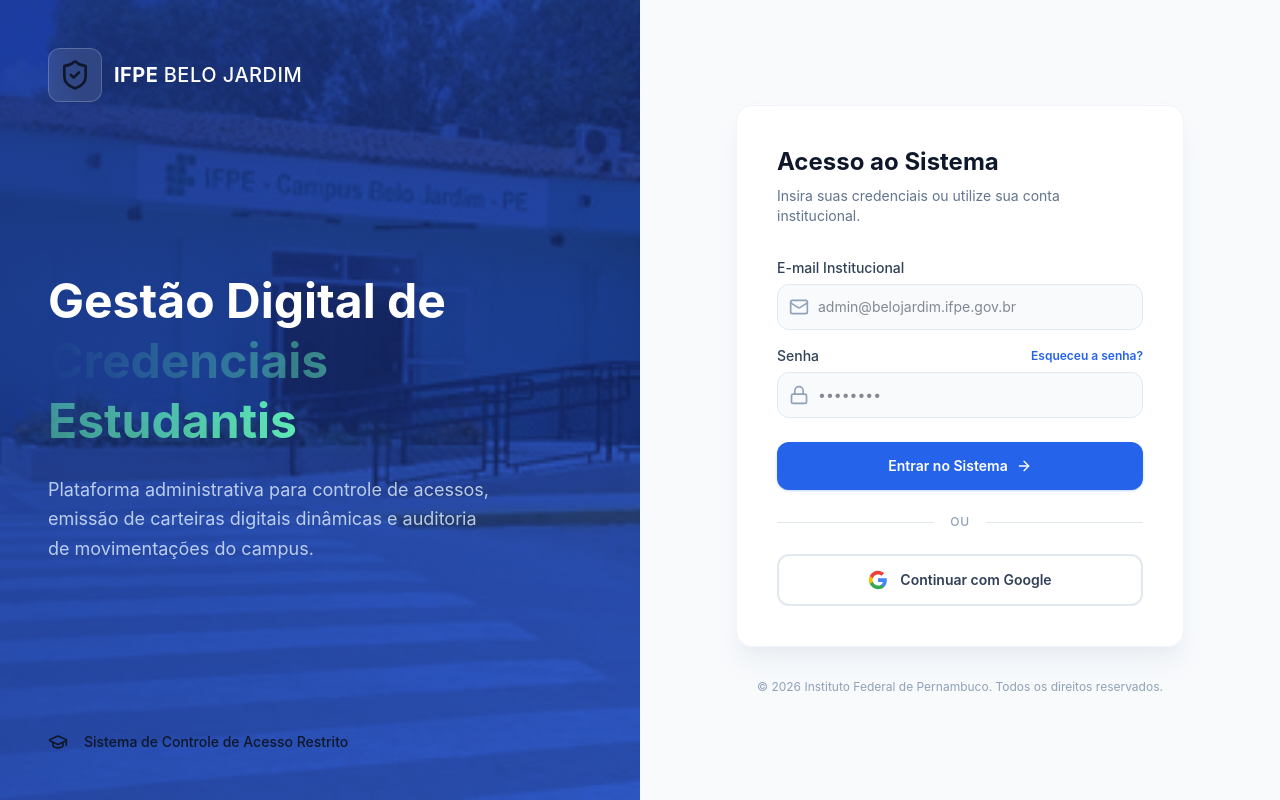
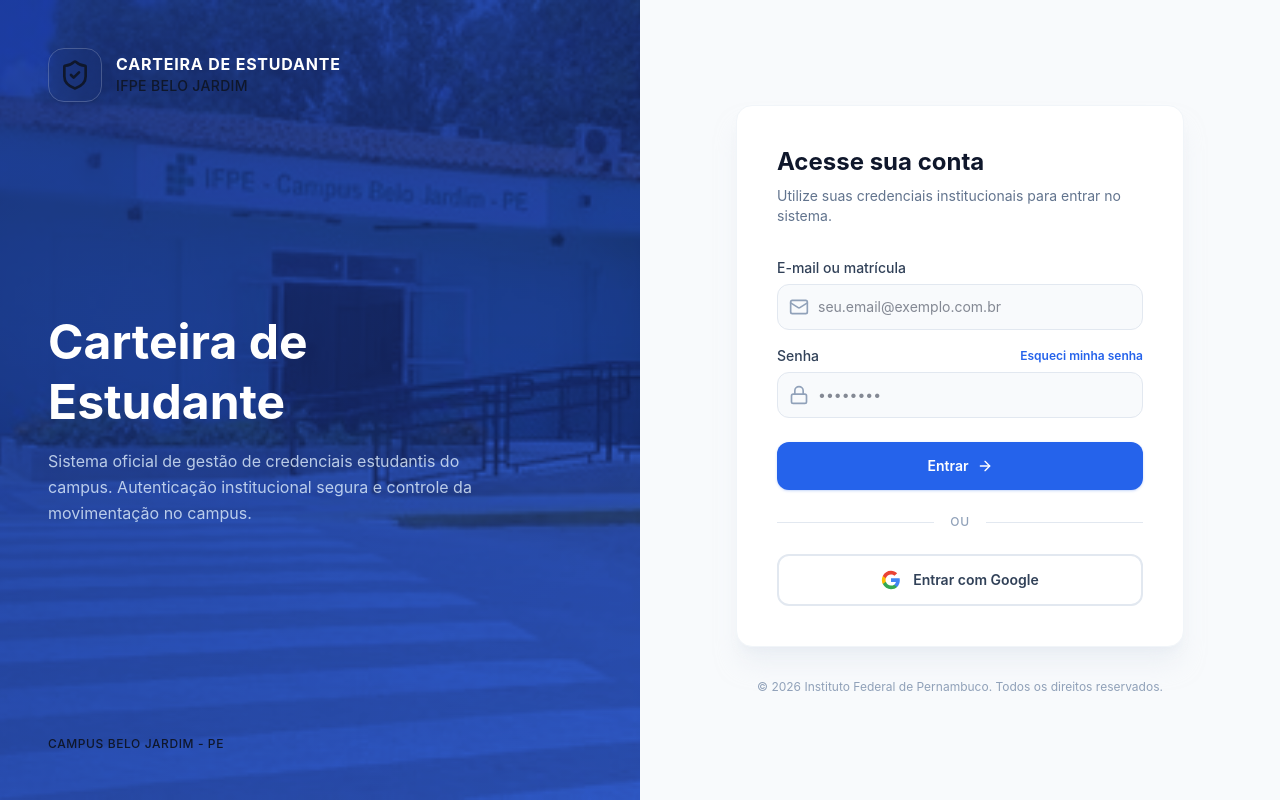
Before and after one commit to ifpebj-ti/carteira-estudante, a Next.js app in the folder frontend/: page / in a window 1280 px wide. Built offline with nearby package versions, Linux system fonts and the light colour scheme.

Commit message:
fix: adjust the login page design

```diff
--- a/frontend/app/page.tsx
+++ b/frontend/app/page.tsx
@@ -1,83 +1,90 @@
 'use client';
 
-import { ShieldCheck, GraduationCap, Mail, Lock, ArrowRight } from 'lucide-react';
+import { ShieldCheck, Mail, Lock, ArrowRight } from 'lucide-react';
 
 export default function LoginPage() {
   return (
-    <div className="min-h-screen w-full flex flex-col md:flex-row bg-slate-50 overflow-hidden">
+    <div className="min-h-screen w-full flex flex-col md:flex-row bg-slate-900 overflow-x-hidden">
 
-      {/* Lado Esquerdo - Branding (Escondido no celular, ocupa 50% no desktop) */}
-      <div className="hidden md:flex md:w-1/2 bg-primary-900 relative flex-col justify-between p-12 overflow-hidden">
+      {/* Lado Esquerdo - Branding (Visível APENAS no Desktop) */}
+      <div className="hidden md:flex md:w-1/2 bg-primary-900 relative flex-col justify-between p-12 overflow-hidden shrink-0 min-h-screen">
 
-        {/* Imagem de Fundo do Campus com opacidade ajustada e gradiente */}
+        {/* Imagem de Fundo do Campus com opacidade e gradiente */}
         <div
           className="absolute inset-0 z-0 opacity-60 bg-cover bg-center bg-no-repeat mix-blend-overlay"
           style={{ backgroundImage: "url('/ifpe_belo_jardim.jpeg')" }}
         ></div>
         <div className="absolute inset-0 z-0 bg-gradient-to-br from-primary-900/60 to-primary-950/70"></div>
 
-        <div className="relative z-10 flex items-center gap-3">
-          <div className="bg-white/10 p-2.5 rounded-xl border border-white/20 backdrop-blur-sm">
-            <ShieldCheck className="w-8 h-8 text-primary-300" />
+        {/* Bloco de Identificação */}
+        <div className="relative z-10 flex items-center gap-3.5">
+          <div className="bg-primary-950/40 p-2.5 rounded-2xl border border-white/20 backdrop-blur-md shadow-lg shrink-0">
+            <ShieldCheck className="w-8 h-8 text-primary-200" />
           </div>
-          <span className="text-xl font-bold text-white tracking-wide uppercase">
-            IFPE <span className="text-primary-300 font-medium">Belo Jardim</span>
-          </span>
+          <div>
+            <h1 className="text-white font-bold tracking-wider text-base uppercase leading-tight">
+              CARTEIRA DE ESTUDANTE
+            </h1>
+            <p className="text-primary-200 font-medium text-sm tracking-wide uppercase mt-0.5">
+              IFPE BELO JARDIM
+            </p>
+          </div>
         </div>
 
-        <div className="relative z-10 max-w-md">
-          <h1 className="text-4xl lg:text-5xl font-bold text-white leading-tight mb-6">
-            Gestão Digital de <br/>
-            <span className="text-transparent bg-clip-text bg-gradient-to-r from-primary-200 to-emerald-300">
-              Credenciais Estudantis
-            </span>
-          </h1>
-          <p className="text-primary-100/80 text-lg leading-relaxed">
-            Plataforma administrativa para controle de acessos, emissão de carteiras digitais dinâmicas e auditoria de movimentações do campus.
+        {/* Texto descritivo central */}
+        <div className="relative z-10 max-w-md my-auto py-10">
+          <h2 className="text-4xl lg:text-5xl font-bold text-white leading-tight mb-4">
+            Carteira de Estudante
+          </h2>
+          <p className="text-primary-100/80 text-base leading-relaxed">
+            Sistema oficial de gestão de credenciais estudantis do campus. Autenticação institucional segura e controle da movimentação no campus.
           </p>
         </div>
 
-        <div className="relative z-10 flex items-center gap-4 text-primary-300/60 text-sm font-medium">
-          <GraduationCap className="w-5 h-5" />
-          <span>Sistema de Controle de Acesso Restrito</span>
+        <div className="relative z-10 flex items-center gap-2 text-primary-300/70 text-xs font-medium uppercase tracking-wider">
+          <span>Campus Belo Jardim - PE</span>
         </div>
       </div>
 
-      {/* Lado Direito - Área de Login (Ocupa 100% no celular, 50% no desktop) */}
-      <div className="flex-1 flex flex-col items-center justify-center p-6 sm:p-12 relative z-10">
+      {/* Lado Direito (ou Tela Inteira no Mobile) - Área do Formulário de Login */}
+      <div className="flex-1 flex flex-col items-center justify-center p-6 sm:p-12 bg-slate-50 relative z-10 min-h-screen md:min-h-0">
 
-        {/* Header mobile (visível apenas em telas pequenas) */}
-        <div className="md:hidden flex items-center gap-2 mb-10">
-          <div className="bg-primary-900 p-2 rounded-lg">
-            <ShieldCheck className="w-6 h-6 text-white" />
+        {/* Identificação compacta visível apenas no mobile */}
+        <div className="md:hidden flex items-center gap-3 mb-8 w-full max-w-md">
+          <div className="bg-primary-900 p-2.5 rounded-xl text-white shadow-sm shrink-0">
+            <ShieldCheck className="w-6 h-6" />
           </div>
-          <span className="text-lg font-bold text-primary-900 tracking-wide uppercase">
-            IFPE <span className="text-primary-600 font-medium">Belo Jardim</span>
-          </span>
+          <div className="flex flex-col justify-center">
+            <h1 className="text-slate-900 font-bold tracking-tight text-sm uppercase leading-tight">
+              CARTEIRA DE ESTUDANTE
+            </h1>
+            <p className="text-primary-600 font-semibold text-xs tracking-wide uppercase mt-0.5">
+              IFPE BELO JARDIM
+            </p>
+          </div>
         </div>
 
         {/* Cartão Central de Login */}
         <div className="w-full max-w-md bg-white rounded-2xl shadow-xl shadow-slate-200/50 border border-slate-100 p-8 sm:p-10">
           <div className="mb-8 text-center sm:text-left">
-            <h2 className="text-2xl font-bold text-slate-900 mb-2">Acesso ao Sistema</h2>
+            <h3 className="text-2xl font-bold text-slate-900 mb-2">Acesse sua conta</h3>
             <p className="text-sm text-slate-500">
-              Insira suas credenciais ou utilize sua conta institucional.
+              Utilize suas credenciais institucionais para entrar no sistema.
             </p>
           </div>
 
           <div className="space-y-5">
-
-            {/* Formulário Tradicional de E-mail e Senha */}
+            {/* Formulário Tradicional (Agora vem ANTES do botão do Google) */}
             <form className="space-y-4" onSubmit={(e) => e.preventDefault()}>
               <div>
-                <label className="block text-sm font-medium text-slate-700 mb-1.5">E-mail Institucional</label>
+                <label className="block text-sm font-medium text-slate-700 mb-1.5">E-mail ou matrícula</label>
                 <div className="relative">
                   <div className="absolute inset-y-0 left-0 pl-3 flex items-center pointer-events-none text-slate-400">
                     <Mail className="w-5 h-5" />
                   </div>
                   <input
-                    type="email"
-                    placeholder="admin@belojardim.ifpe.gov.br"
+                    type="text"
+                    placeholder="seu.email@exemplo.com.br"
                     className="w-full bg-slate-50 border border-slate-200 text-slate-900 rounded-xl pl-10 pr-4 py-3 text-sm focus:outline-none focus:ring-2 focus:ring-primary-500/20 focus:border-primary-500 transition-colors"
                     required
                   />
@@ -87,7 +94,7 @@ export default function LoginPage() {
               <div>
                 <div className="flex items-center justify-between mb-1.5">
                   <label className="block text-sm font-medium text-slate-700">Senha</label>
-                  <a href="#" className="text-xs font-semibold text-primary-600 hover:text-primary-700">Esqueceu a senha?</a>
+                  <a href="#" className="text-xs font-semibold text-primary-600 hover:text-primary-700">Esqueci minha senha</a>
                 </div>
                 <div className="relative">
                   <div className="absolute inset-y-0 left-0 pl-3 flex items-center pointer-events-none text-slate-400">
@@ -107,7 +114,7 @@ export default function LoginPage() {
                   type="submit"
                   className="w-full flex items-center justify-center gap-2 bg-primary-600 hover:bg-primary-700 text-white font-semibold text-sm py-3.5 px-4 rounded-xl transition-all duration-200 active:scale-[0.98] shadow-sm shadow-primary-600/20"
                 >
-                  Entrar no Sistema
+                  Entrar
                   <ArrowRight className="w-4 h-4" />
                 </button>
               </div>
@@ -116,11 +123,11 @@ export default function LoginPage() {
             {/* Divisor "OU" */}
             <div className="relative flex items-center py-1">
               <div className="flex-grow border-t border-slate-200"></div>
-              <span className="flex-shrink-0 mx-4 text-xs text-slate-400 uppercase tracking-wider font-medium">ou</span>
+              <span className="flex-shrink-0 mx-4 text-xs text-slate-400 uppercase tracking-wider font-medium">OU</span>
               <div className="flex-grow border-t border-slate-200"></div>
             </div>
 
-            {/* Botão de Login com o Google */}
+            {/* Botão de Login com o Google*/}
             <button
               className="w-full relative flex items-center justify-center gap-3 bg-white border-2 border-slate-200 hover:border-primary-500 hover:bg-slate-50 text-slate-700 font-semibold text-sm py-3.5 px-4 rounded-xl transition-all duration-200 active:scale-[0.98]"
             >
@@ -130,13 +137,13 @@ export default function LoginPage() {
                 <path d="M5.84 14.09c-.22-.66-.35-1.36-.35-2.09s.13-1.43.35-2.09V7.07H2.18C1.43 8.55 1 10.22 1 12s.43 3.45 1.18 4.93l2.85-2.22.81-.62z" fill="#FBBC05" />
                 <path d="M12 5.38c1.62 0 3.06.56 4.21 1.64l3.15-3.15C17.45 2.09 14.97 1 12 1 7.7 1 3.99 3.47 2.18 7.07l3.66 2.84c.87-2.6 3.3-4.53 6.16-4.53z" fill="#EA4335" />
               </svg>
-              Continuar com Google
+              Entrar com Google
             </button>
           </div>
         </div>
 
         <p className="text-xs text-slate-400 mt-8 text-center">
-          &copy; {new Date().getFullYear()} Instituto Federal de Pernambuco.<br className="sm:hidden" /> Todos os direitos reservados.
+          &copy; {new Date().getFullYear()} Instituto Federal de Pernambuco. Todos os direitos reservados.
         </p>
       </div>
 
```
